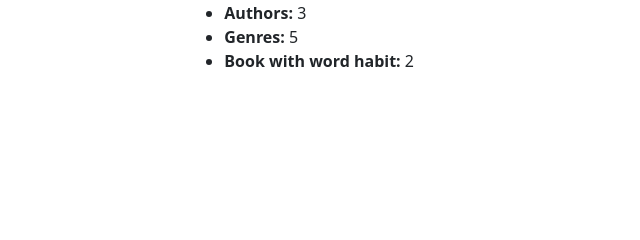
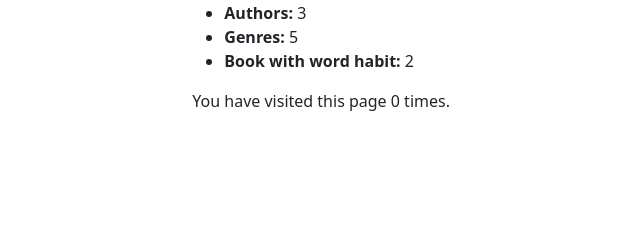
Before and after one commit to Shaharafat/django-locallibrary, a Django app: page /catalog/ in a window 1280 px wide. Shown: the part 253-493 px from the top of the page, without its empty margins (33-673 px from the left). Run offline with Django 4.2, Linux system fonts and the light colour scheme; data comes from the database, SQL or seed files in the repository; both versions use the stored data as it was after the commit.

Commit message:
session used

```diff
--- a/catalog/templates/catalog/index.html
+++ b/catalog/templates/catalog/index.html
@@ -16,4 +16,7 @@
 	<li><strong>Genres:</strong> {{ num_genres }}</li>
 	<li><strong>Book with word habit:</strong> {{ num_book_with_word }}</li>
 </ul>
+<p>
+	You have visited this page {{ num_visits }} time{{ num_visits|pluralize }}.
+</p>
 {% endblock %}
--- a/catalog/views.py
+++ b/catalog/views.py
@@ -12,6 +12,9 @@ def index(request):
     num_authors = Author.objects.count()
     num_genres = Genre.objects.all().count()
     num_book_with_word = Book.objects.filter(title__icontains="habit").count()
+    # SESSSION
+    num_visits = request.session.get("num_visits", 0)
+    request.session["num_visits"] = num_visits + 1
 
     context = {
         "num_books": num_books,
@@ -20,6 +23,7 @@ def index(request):
         "num_authors": num_authors,
         "num_genres": num_genres,
         "num_book_with_word": num_book_with_word,
+        "num_visits": num_visits,
     }
 
     return render(request, "catalog/index.html", context=context)
```
Also changed, not shown: db.sqlite3.
